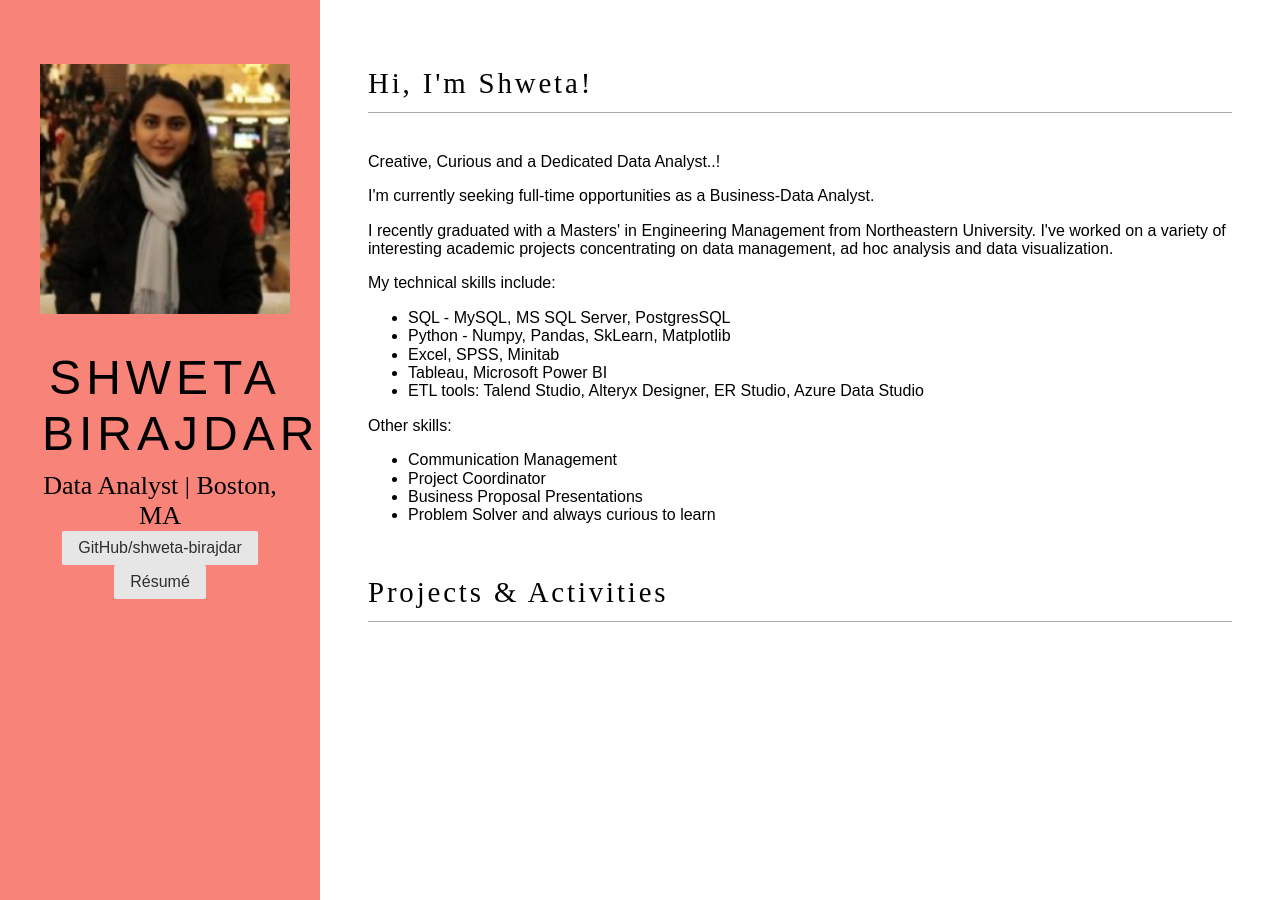
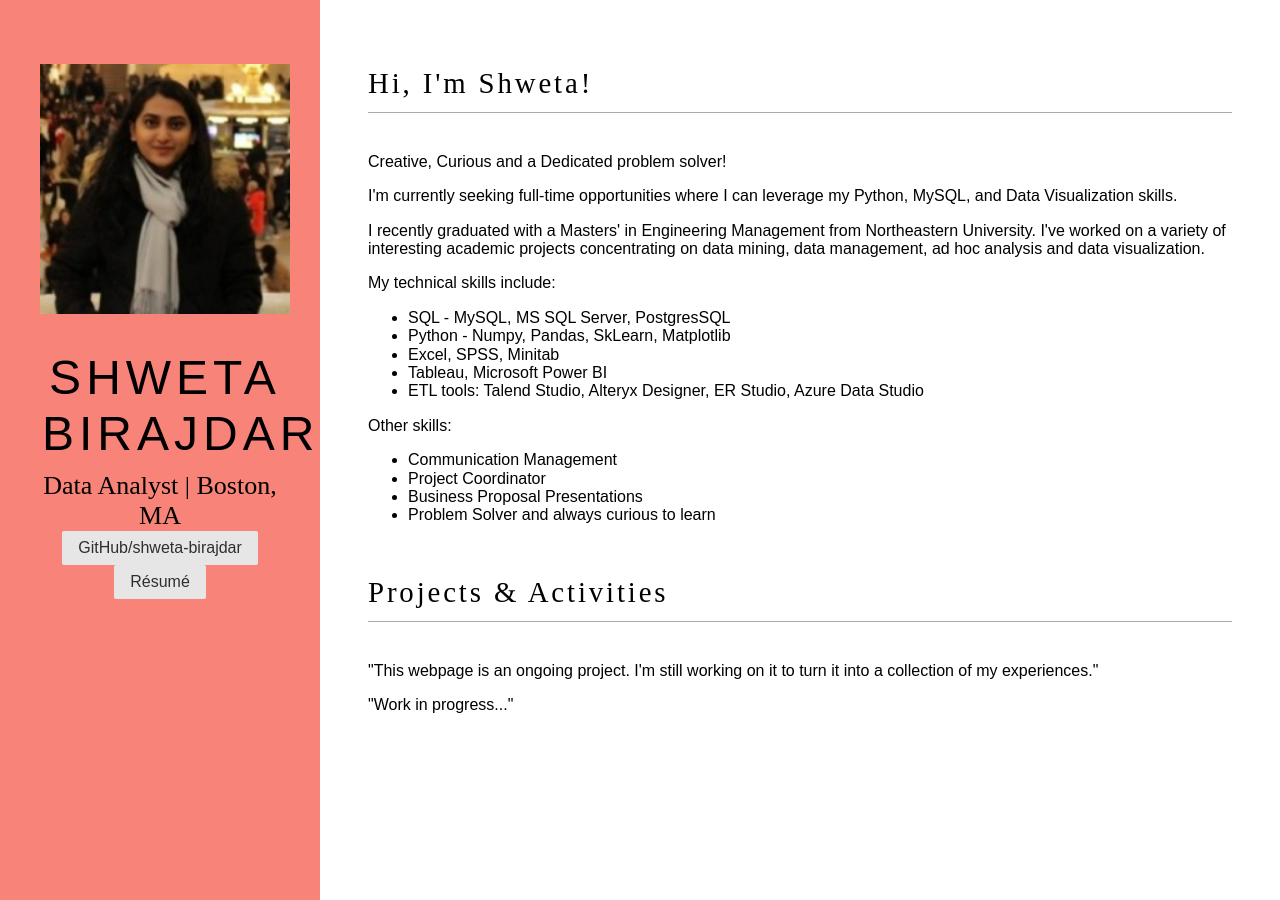
Before and after one commit to shweta-birajdar/shweta-birajdar.github.io, a Jekyll site: the page built from index.html, in a window 1280 px wide. Built offline with Jekyll 4.4.1, drawn with Linux system fonts in a browser that asks for light colours; nearby versions of some CDN libraries.

Commit message:
Update index.html

```diff
--- a/index.html
+++ b/index.html
@@ -8,10 +8,10 @@ published: true
   <div class="at-a-glance">
     <div class="pure-g">
       <div class="pure-u-1">
-	      <p>Creative, Curious and a Dedicated Data Analyst..!</p>
-	      <p>I'm currently seeking full-time opportunities as a Business-Data Analyst.</p>
+	      <p>Creative, Curious and a Dedicated problem solver!</p>
+	      <p>I'm currently seeking full-time opportunities where I can leverage my Python, MySQL, and Data Visualization skills.</p>
 	      <p>I recently graduated with a Masters' in Engineering Management from Northeastern University.
-		      I've worked on a variety of interesting academic projects concentrating on data management, ad hoc analysis and data visualization.</p>
+		      I've worked on a variety of interesting academic projects concentrating on data mining, data management, ad hoc analysis and data visualization.</p>
 		      <p>My technical skills include: </p>
 		      <ul>
 			      <li>SQL - MySQL, MS SQL Server, PostgresSQL</li>
@@ -35,6 +35,10 @@ published: true
 <div class="content-section">
   <h2 class="content-subhead">Projects &amp; Activities</h2>
   <div class="project-list">
+	  <div class = "pure-u-1">
+		  <p>"This webpage is an ongoing project. I'm still working on it to turn it into a collection of my experiences."</p>
+		  <p>"Work in progress..."</p>
+	  </div>
     <div class="pure-g">
     </div>
   </div>
```
